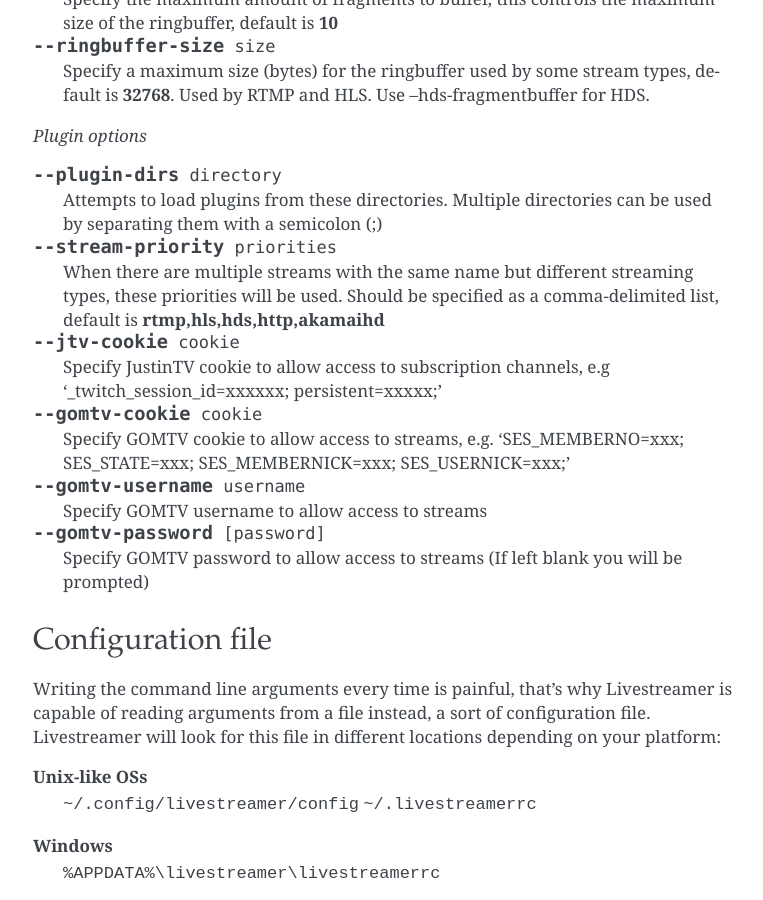
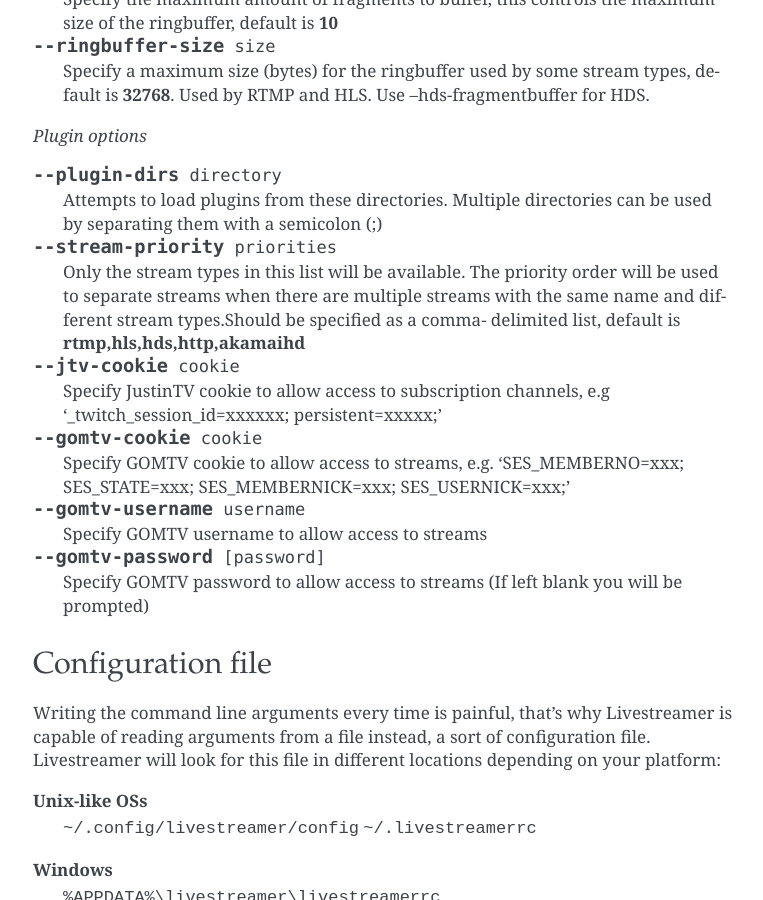
Before and after one commit to streamlink/streamlink, a Sphinx documentation site: the page built from docs/cli.rst, in a window 1280 px wide and 900 px high, scrolled down 2223 px. Shown: the whole window, without its empty margins (257-1020 px from the left). Built offline with Sphinx 7.4.7, drawn with Linux system fonts in a browser that asks for light colours.

Commit message:
cli: Update --stream-priority help.

```diff
--- a/docs/cli.rst
+++ b/docs/cli.rst
@@ -152,10 +152,11 @@ Full list of command line arguments
 
 .. cmdoption:: --stream-priority priorities
 
-    When there are multiple streams with the same name but
-    different streaming types, these priorities will be
-    used. Should be specified as a comma-delimited list,
-    default is **rtmp,hls,hds,http,akamaihd**
+    Only the stream types in this list will be available.
+    The priority order will be used to separate streams
+    when there are multiple streams with the same name and
+    different stream types.Should be specified as a comma-
+    delimited list, default is **rtmp,hls,hds,http,akamaihd**
 
 .. cmdoption:: --jtv-cookie cookie
 
```
Also changed, not shown: 1 other file.
